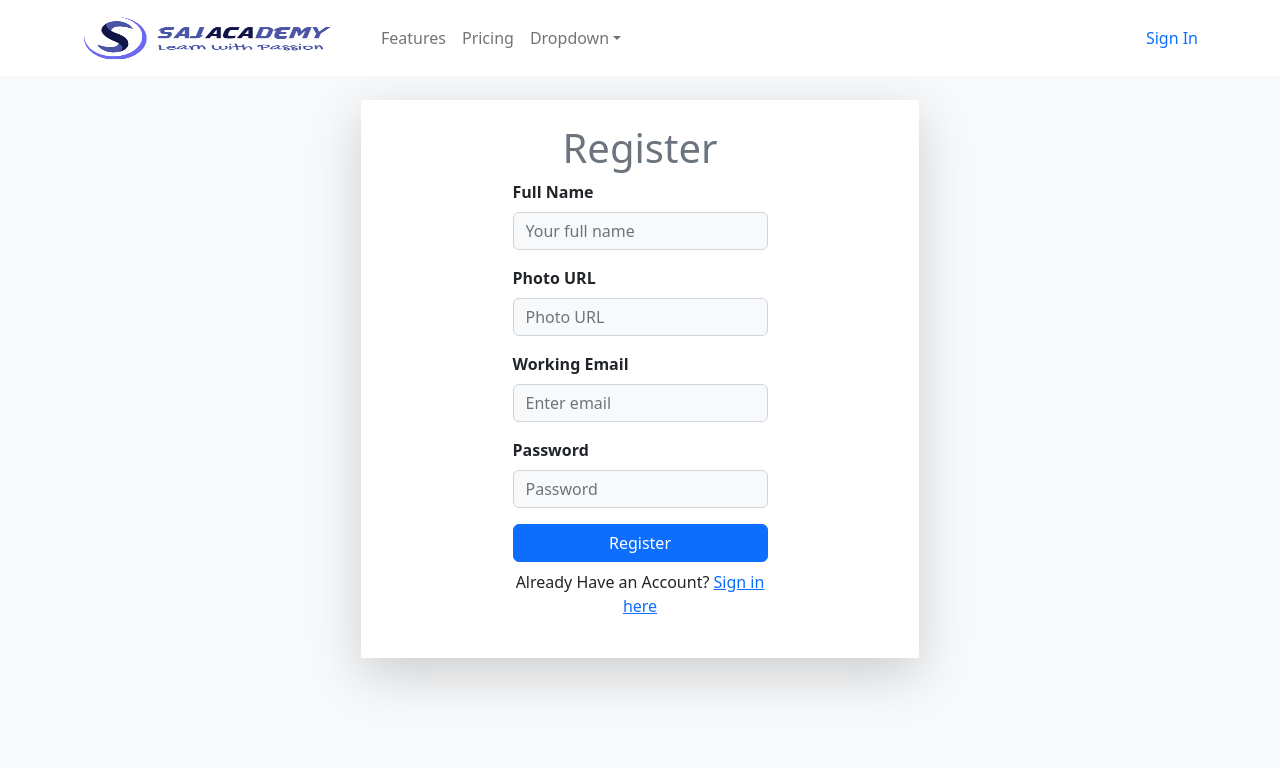
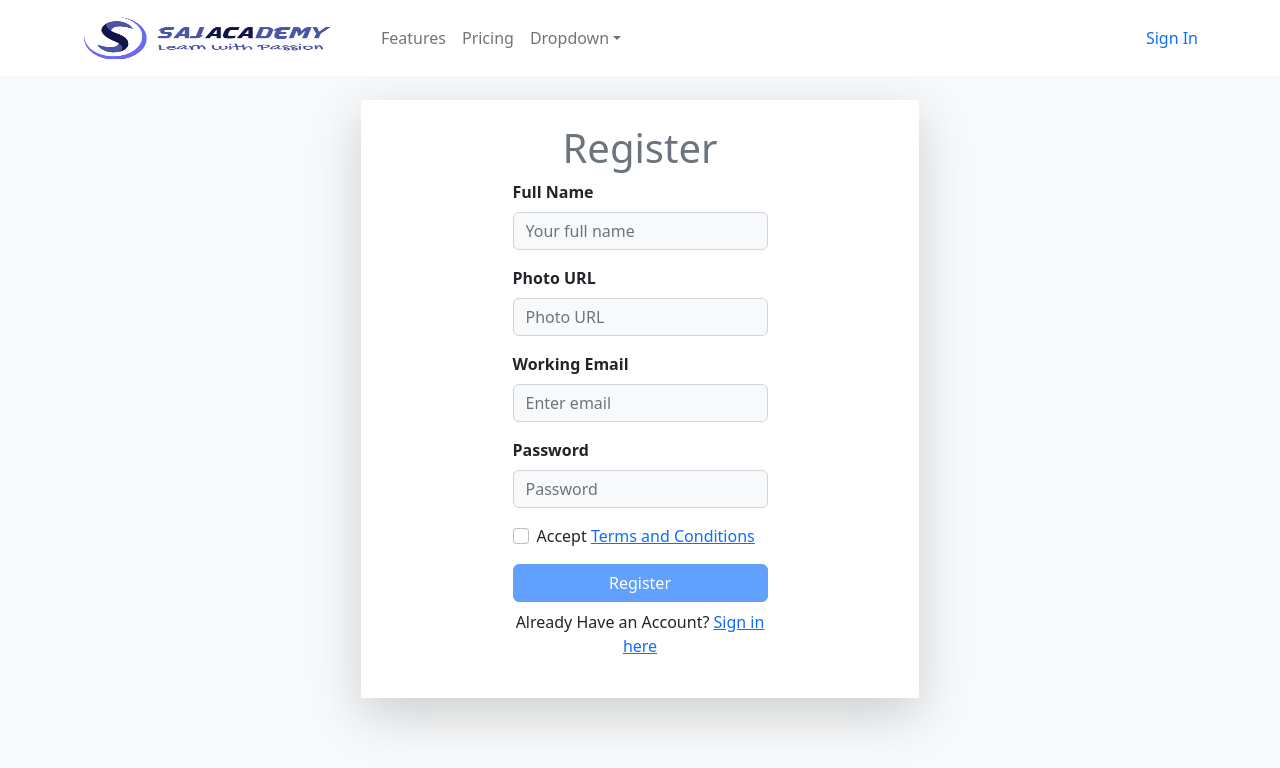
Before and after one commit to Sajeeb03/saj-academy-client, a React (Create React App) app: page /register in a window 1280 px wide. Shown: the top 768 px of the page. Built offline with nearby package versions, Linux system fonts and the light colour scheme; no server answers.

Commit message:
terms page and check option added to accept terms and conditions

```diff
--- a/src/Routes/routes.js
+++ b/src/Routes/routes.js
@@ -2,6 +2,7 @@ import { createBrowserRouter } from "react-router-dom";
 import Login from "../components/Authentications/Login";
 import Register from "../components/Authentications/Register";
 import ErrorPage from "../components/Pages/ErrorPage";
+import Terms from "../components/Pages/Terms";
 
 import Main from "../Layouts/Main";
 
@@ -22,6 +23,10 @@ const router = createBrowserRouter([
             {
                 path: "/register",
                 element: <Register />
+            },
+            {
+                path: "/terms",
+                element: <Terms></Terms>
             }
         ]
     }
--- a/src/components/Authentications/Register.js
+++ b/src/components/Authentications/Register.js
@@ -8,6 +8,7 @@ import { AuthContext } from '../../Context/AuthProvider';
 const Register = () => {
     const [userInfo, setUserInfo] = useState({ email: "", password: "" })
     const [errors, setErrors] = useState({ email: "", password: "", generalError: "" })
+    const [checked, setChecked] = useState(false)
     const { createUser } = useContext(AuthContext);
     const handleSubmit = e => {
         e.preventDefault();
@@ -49,7 +50,7 @@ const Register = () => {
             setUserInfo({ ...userInfo, password: password })
         }
     }
-
+    console.log(checked)
     return (
         <div className='container pt-4'>
             <div className='bg-white w-50 m-auto shadow-lg p-4'>
@@ -75,7 +76,10 @@ const Register = () => {
                         <Form.Control onChange={handlePassword} className='bg-light' type="password" placeholder="Password" required />
                     </Form.Group>
                     {errors.password && <p className="text-warning">{errors.password}</p>}
-                    <Button className='w-100' variant="primary" type="submit">
+                    <Form.Group className="mb-3" controlId="formBasicCheckbox">
+                        <Form.Check onClick={(e) => setChecked(e.target.checked)} type="checkbox" label={<>Accept <Link to="/terms">Terms and Conditions</Link></>} />
+                    </Form.Group>
+                    <Button className='w-100' variant="primary" type="submit" disabled={!checked}>
                         Register
                     </Button>
                     {
--- /dev/null
+++ b/src/components/Pages/Terms.js
@@ -0,0 +1,15 @@
+import React from 'react';
+import { Link } from 'react-router-dom';
+
+const Terms = () => {
+    return (
+        <div style={{ height: '100vh' }} className='bg-light text-warning d-flex flex-column justify-content-center align-items-center'>
+            <h3>We will let you know whenever we have some terms and conditions 😜</h3>
+            <Link to="/register">
+                <button className='btn btn-primary'>Go Back To Register</button>
+            </Link>
+        </div>
+    );
+};
+
+export default Terms;
```
